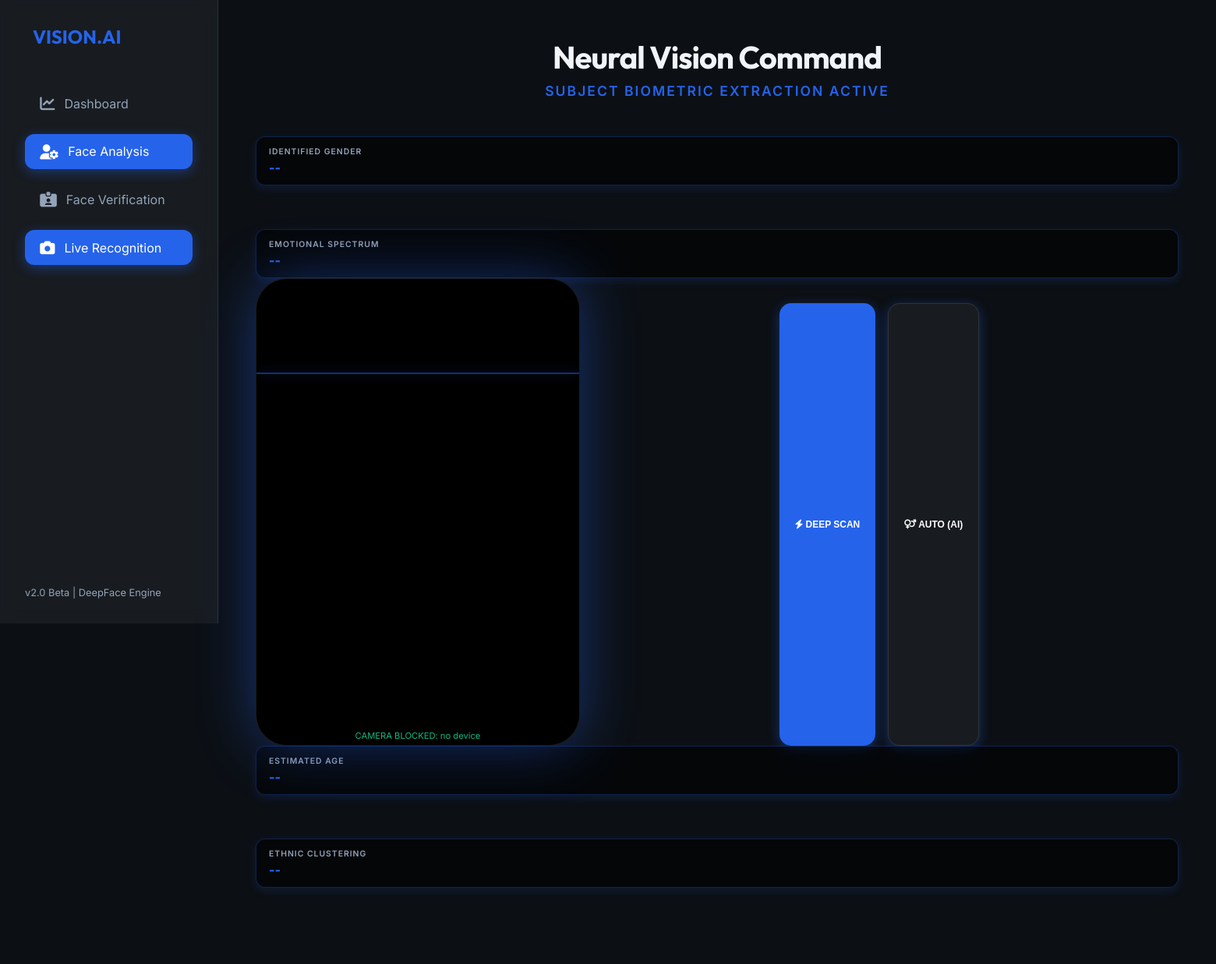
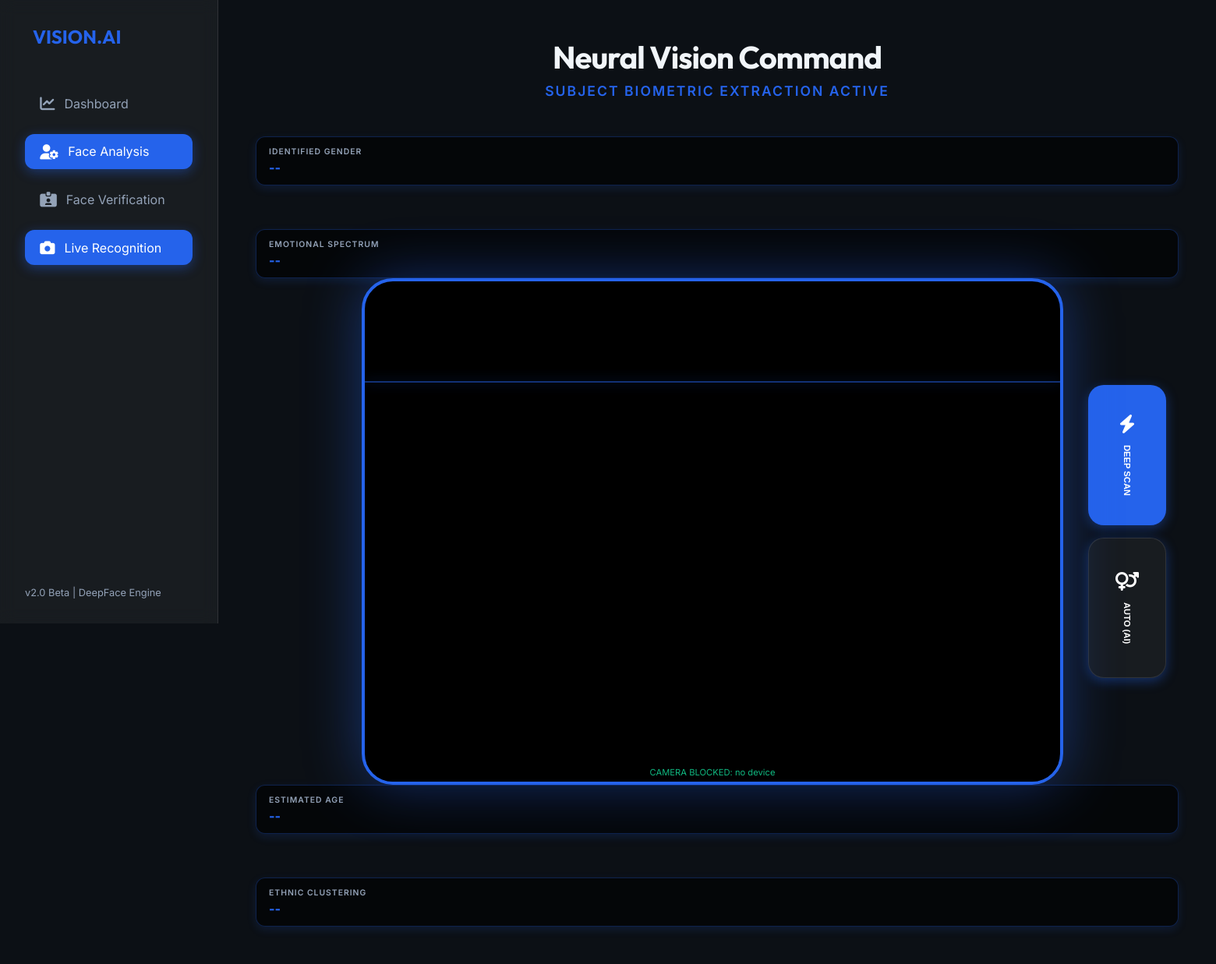
Before and after one commit to hodfa840/face-recognition-app-flask-python, a Flask app: page /analysis/live in a window 1560 px wide. Shown: the whole page at 78% size. Before the commit the page ends 1144 px from the top, so only its background shows below. Run offline with Flask 3, Linux system fonts and the light colour scheme; some libraries are stand-ins or nearby versions.

Commit message:
UI: Increase webcam border thickness, viewport size, and adjust layout for better premium experience

```diff
--- a/app/templates/live.html
+++ b/app/templates/live.html
@@ -9,7 +9,7 @@
         justify-content: center;
         gap: 3rem;
         width: 100%;
-        max-width: 1200px;
+        max-width: 1400px;
         margin: 2rem auto;
     }
 
@@ -25,16 +25,19 @@
         flex: 1;
         display: flex;
         justify-content: center;
+        margin-left: 120px; /* Shifted further to the right as requested */
+        gap: 2rem;
+        align-items: center;
     }
 
     .scanner-viewport {
         position: relative !important;
-        width: 640px !important;
-        height: 600px !important;
+        width: 900px !important; /* Increased width */
+        height: 650px !important; /* Increased height */
         border-radius: 40px;
         overflow: hidden;
-        border: 1px solid rgba(255, 255, 255, 0.1);
-        box-shadow: 0 0 80px rgba(37, 99, 235, 0.3);
+        border: 4px solid var(--accent); /* Thicker premium border */
+        box-shadow: 0 0 60px rgba(37, 99, 235, 0.5); /* Stronger glow */
         background: #000;
         z-index: 10;
         animation: neural-pulse 4s infinite ease-in-out;
@@ -46,8 +49,8 @@
     }
 
     #video {
-        width: 640px !important;
-        height: 600px !important;
+        width: 900px !important;
+        height: 650px !important;
         object-fit: cover !important;
         display: block !important;
         transform: scaleX(-1);
@@ -247,13 +250,15 @@
             <div id="debug-msg" style="position: absolute; bottom: 0; left: 0; width: 100%; background: rgba(0,0,0,0.6); color: var(--success); font-size: 0.7rem; padding: 5px; text-align: center;">INITIALIZING...</div>
         </div>
 
-        <!-- CONTROL BAR -->
-        <div style="display: flex; gap: 1rem; margin-top: 2rem; width: 100%; justify-content: center;">
-            <button class="action-btn" style="position: static; transform: none;" onclick="triggerHiResScan()">
-                <i class="fa-solid fa-bolt"></i> DEEP SCAN
+        <!-- CONTROL BAR - SIDE VERTICAL -->
+        <div style="display: flex; flex-direction: column; gap: 1rem; height: 100%; justify-content: center;">
+            <button class="action-btn" style="position: static; transform: none; height: 180px; width: 100px; display: flex; flex-direction: column; justify-content: center; align-items: center; gap: 10px; border-radius: 20px;" onclick="triggerHiResScan()">
+                <i class="fa-solid fa-bolt" style="font-size: 1.5rem;"></i>
+                <span style="font-size: 0.7rem; writing-mode: vertical-lr; text-orientation: sideways; margin-top: 5px;">DEEP SCAN</span>
             </button>
-            <button class="action-btn" style="position: static; transform: none; background: rgba(255, 255, 255, 0.05); border: 1px solid rgba(255,255,255,0.1);" onclick="cycleGenderOverride()">
-                <i class="fa-solid fa-venus-mars"></i> <span id="override-label">AUTO (AI)</span>
+            <button class="action-btn" style="position: static; transform: none; height: 180px; width: 100px; background: rgba(255, 255, 255, 0.05); border: 1px solid rgba(255,255,255,0.1); display: flex; flex-direction: column; justify-content: center; align-items: center; gap: 10px; border-radius: 20px;" onclick="cycleGenderOverride()">
+                <i class="fa-solid fa-venus-mars" style="font-size: 1.5rem;"></i>
+                <span id="override-label" style="font-size: 0.7rem; writing-mode: vertical-lr; text-orientation: sideways; margin-top: 5px;">AUTO (AI)</span>
             </button>
         </div>
     </div>
```
